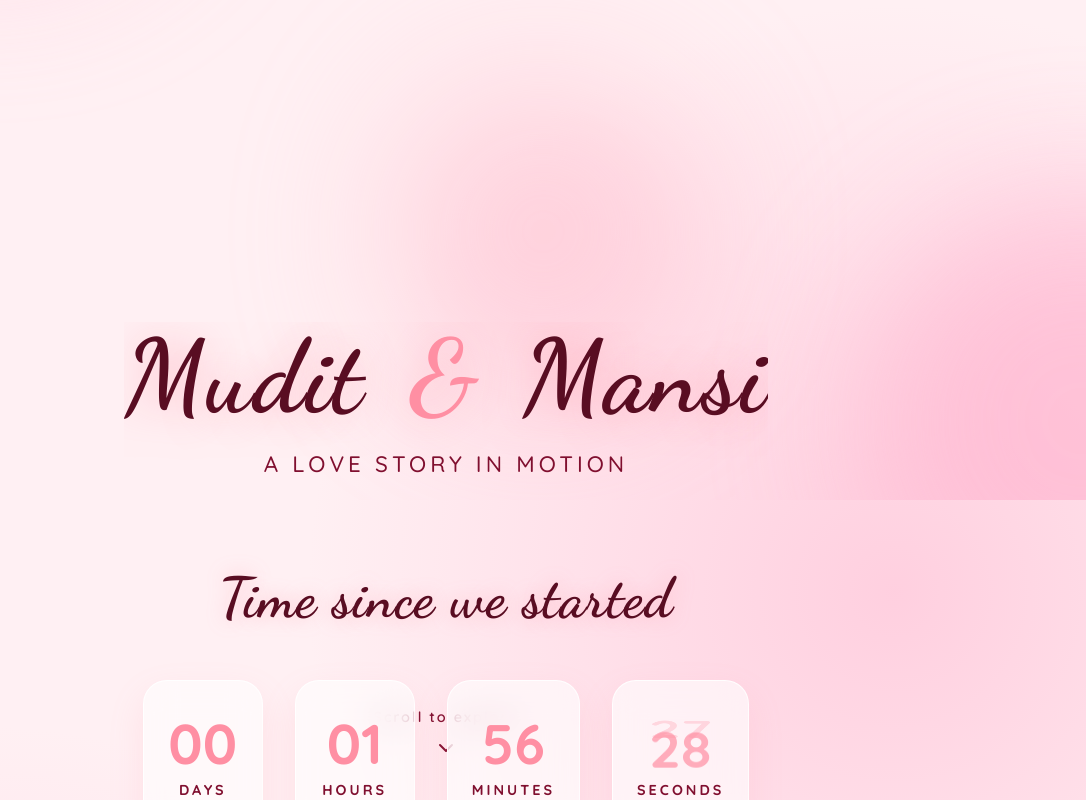
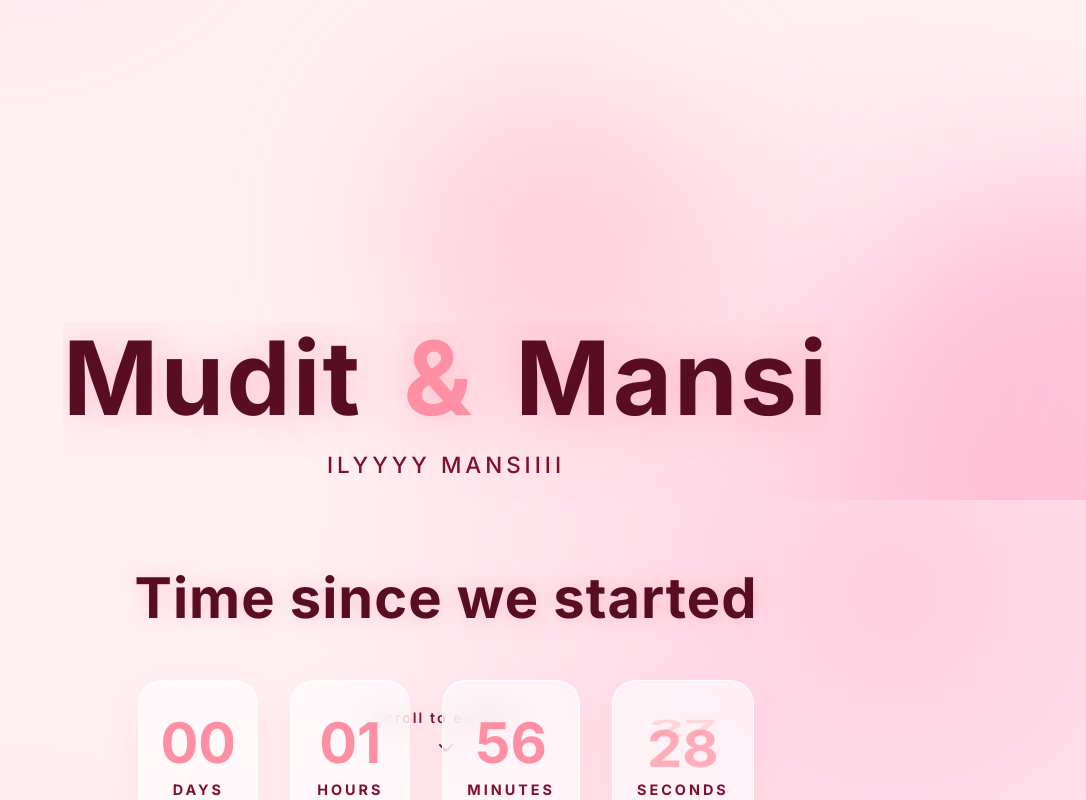
Before and after one commit to madd69x/mudit-mansi, a React (Vite) app: page / in a window 1280 px wide. Shown: the part 300-1100 px from the top of the page, without its empty margins (194-1280 px from the left). Built offline with nearby package versions, Linux system fonts and the light colour scheme.

Commit message:
style: changed subtitle and switched to typical typography (Inter)

```diff
--- a/src/App.css
+++ b/src/App.css
@@ -22,7 +22,7 @@
 }
 
 .hero-title {
-  font-family: 'Dancing Script', cursive;
+  font-family: 'Inter', sans-serif;
   font-size: 8vw;
   font-weight: 700;
   color: var(--text-main);
@@ -33,7 +33,7 @@
 
 .ampersand {
   color: var(--primary);
-  font-family: 'Dancing Script', cursive;
+  font-family: 'Inter', sans-serif;
   font-weight: 700;
   margin: 0 15px;
 }
@@ -101,7 +101,7 @@
 }
 
 .quote-text {
-  font-family: 'Dancing Script', cursive;
+  font-family: 'Inter', sans-serif;
   font-size: 3rem;
   line-height: 1.4;
   margin-bottom: 2rem;
--- a/src/App.jsx
+++ b/src/App.jsx
@@ -92,7 +92,7 @@
             Mudit <span className="ampersand">&</span> Mansi
           </motion.h1>
           <motion.p className="hero-subtitle" variants={itemVariants}>
-            A love story in motion
+            ILYYYY MANSIIII
           </motion.p>
         </motion.div>
 
--- a/src/components/Gallery.css
+++ b/src/components/Gallery.css
@@ -5,7 +5,7 @@
 }
 
 .gallery-title {
-  font-family: 'Dancing Script', cursive;
+  font-family: 'Inter', sans-serif;
   font-size: 4rem;
   margin-bottom: 3rem;
   color: var(--text-main);
--- a/src/components/LoveQuestion.css
+++ b/src/components/LoveQuestion.css
@@ -20,7 +20,7 @@
 }
 
 .love-title {
-  font-family: 'Dancing Script', cursive;
+  font-family: 'Inter', sans-serif;
   font-size: 3.5rem;
   color: var(--text-main);
   margin-bottom: 2.5rem;
@@ -42,7 +42,7 @@
   color: white;
   border: none;
   padding: 1rem 2.5rem;
-  font-family: 'Quicksand', sans-serif;
+  font-family: 'Inter', sans-serif;
   font-size: 1.2rem;
   font-weight: 700;
   border-radius: 50px;
@@ -63,7 +63,7 @@
   color: #64748b;
   border: 1px solid #cbd5e1;
   padding: 1rem 2.5rem;
-  font-family: 'Quicksand', sans-serif;
+  font-family: 'Inter', sans-serif;
   font-size: 1.2rem;
   font-weight: 600;
   border-radius: 50px;
--- a/src/components/Timer.css
+++ b/src/components/Timer.css
@@ -6,7 +6,7 @@
 }
 
 .timer-heading {
-  font-family: 'Dancing Script', cursive;
+  font-family: 'Inter', sans-serif;
   font-size: 3.5rem;
   margin-bottom: 3rem;
   letter-spacing: 1px;
@@ -47,7 +47,7 @@
 }
 
 .number {
-  font-family: 'Quicksand', sans-serif;
+  font-family: 'Inter', sans-serif;
   font-size: 3.5rem;
   font-weight: 700;
   color: var(--primary);
@@ -55,7 +55,7 @@
 }
 
 .label {
-  font-family: 'Quicksand', sans-serif;
+  font-family: 'Inter', sans-serif;
   font-size: 0.9rem;
   text-transform: uppercase;
   letter-spacing: 3px;
--- a/src/index.css
+++ b/src/index.css
@@ -1,4 +1,4 @@
-@import url('https://fonts.googleapis.com/css2?family=Dancing+Script:wght@500;700&family=Quicksand:wght@400;500;600;700&display=swap');
+@import url('https://fonts.googleapis.com/css2?family=Inter:wght@400;500;600;700;800&display=swap');
 
 :root {
   --primary: #ff8fa3;
@@ -19,7 +19,7 @@
 }
 
 body {
-  font-family: 'Quicksand', sans-serif;
+  font-family: 'Inter', sans-serif;
   color: var(--text-main);
   background-color: var(--bg-dark);
   min-height: 100vh;
```
